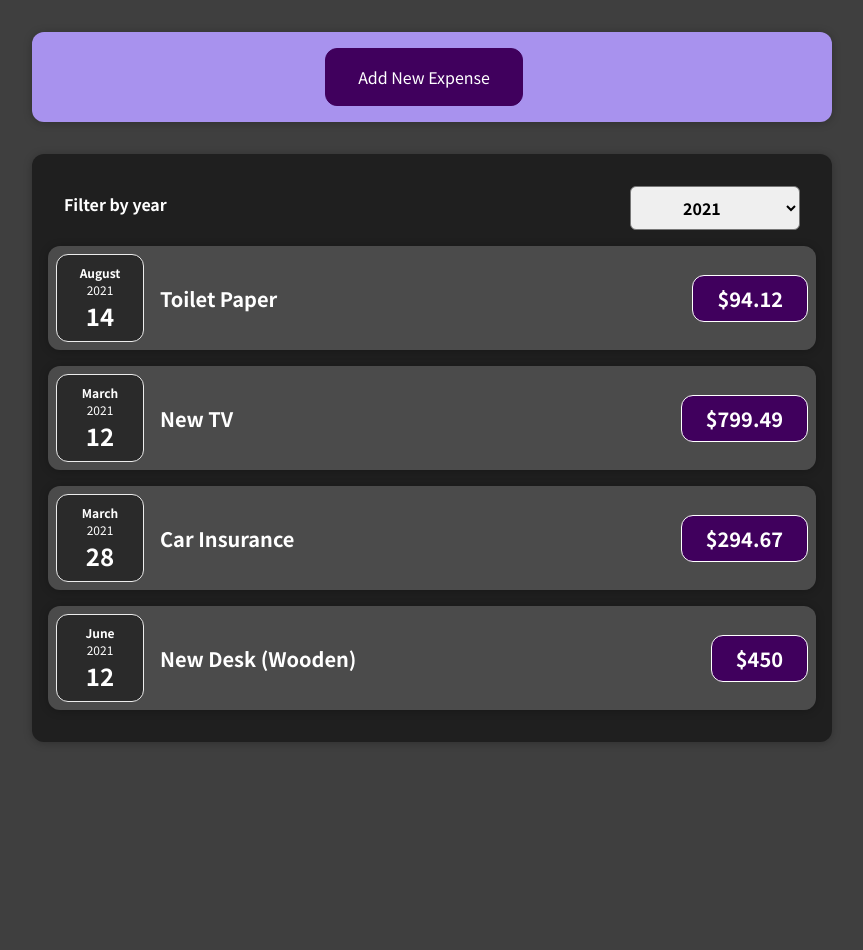
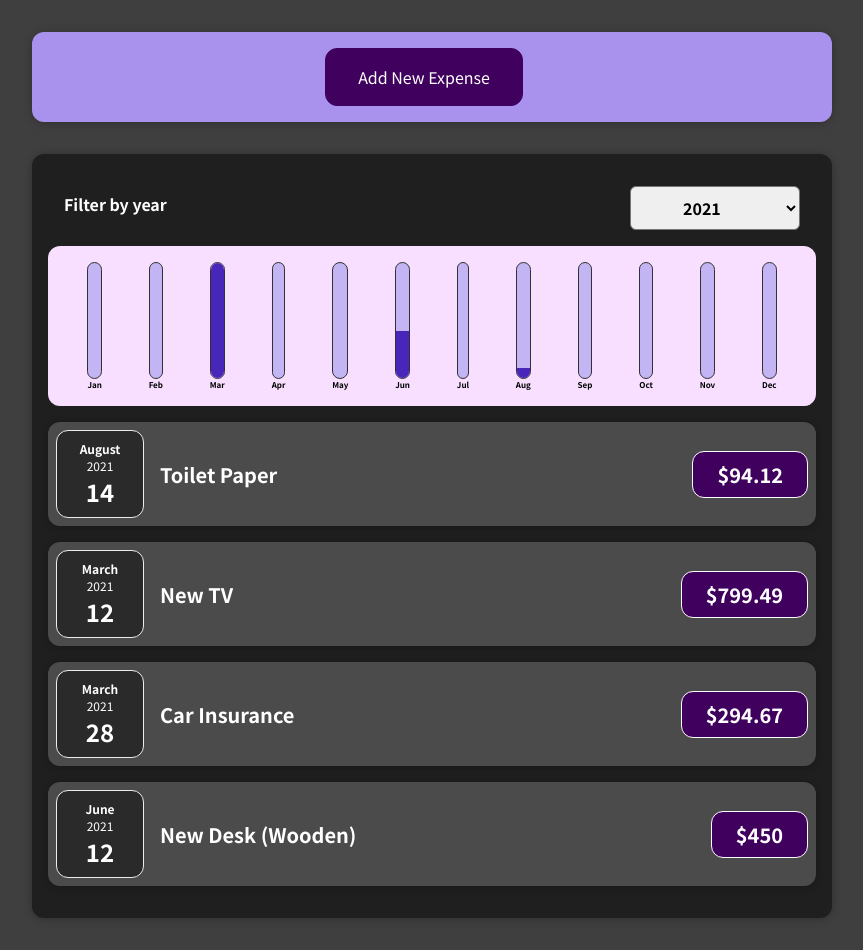
Before and after one commit to dcalhoun286/react-complete-guide, a React (Create React App) app: page / in a window 1280 px wide. Shown: the whole page, without its empty margins (208-1071 px from the left). Before the commit the page ends 800 px from the top, so only its background shows below. Built offline with nearby package versions, Linux system fonts and the light colour scheme.

Commit message:
added visualization of expenses

```diff
--- a/src/components/Chart/Chart.js
+++ b/src/components/Chart/Chart.js
@@ -1,9 +1,27 @@
 import './Chart.css';
 
-import './ChartBar';
+import ChartBar from './ChartBar';
 
-const Chart = () => {
+const Chart = (props) => {
 
-}
+  const dataPointValues = props.dataPoints.map(dataPoint => dataPoint.value);
+  const totalMaximum = Math.max(...dataPointValues);
+
+  return (
+
+    <div className='chart'>
+      {props.dataPoints.map((dataPoint) => (
+        <ChartBar
+          key={dataPoint.label}
+          value={dataPoint.value}
+          maxValue={totalMaximum}
+          label={dataPoint.label}
+        />
+      ))}
+    </div>
+
+  )
+
+};
 
 export default Chart;
--- a/src/components/Chart/ChartBar.js
+++ b/src/components/Chart/ChartBar.js
@@ -2,6 +2,24 @@
 
 const ChartBar = (props) => {
 
-}
+  let barFillHeight = '0%';
+
+  if (props.maxValue) {
+    barFillHeight = Math.round((props.value / props.maxValue) * 100) + '%';
+  }
+  return (
+    <div className='chart-bar'>
+      <div className='chart-bar__inner'>
+        <div
+          className='chart-bar__fill'
+          style={{height: barFillHeight}}
+        ></div>
+      </div>
+      <div className='chart-bar__label'>
+        {props.label}
+      </div>
+    </div>
+  )
+};
 
 export default ChartBar;
--- a/src/components/Expenses/Expenses.js
+++ b/src/components/Expenses/Expenses.js
@@ -5,6 +5,7 @@
 import Card from '../UI/Card';
 import ExpenseFilter from '../ExpenseFilter/ExpenseFilter';
 import ExpensesList from './ExpensesList';
+import ExpensesChart from './ExpensesChart';
 
 const Expenses = (props) => {
 
@@ -32,6 +33,7 @@
     <>
       <Card className='expenses'>
         <ExpenseFilter selected={chosenYear} onFilteredYearSelected={filteredYearHandler} />
+        <ExpensesChart expenses={expensesRendered} />
         <ExpensesList items={expensesRendered} />
       </Card>
     </>
--- /dev/null
+++ b/src/components/Expenses/ExpensesChart.js
@@ -0,0 +1,30 @@
+import Chart from '../Chart/Chart';
+
+const ExpensesChart = (props) => {
+
+  const chartDataPoints = [
+    { label: 'Jan', value: 0 },
+    { label: 'Feb', value: 0 },
+    { label: 'Mar', value: 0 },
+    { label: 'Apr', value: 0 },
+    { label: 'May', value: 0 },
+    { label: 'Jun', value: 0 },
+    { label: 'Jul', value: 0 },
+    { label: 'Aug', value: 0 },
+    { label: 'Sep', value: 0 },
+    { label: 'Oct', value: 0 },
+    { label: 'Nov', value: 0 },
+    { label: 'Dec', value: 0 },
+  ];
+
+  for (const expense of props.expenses) {
+    const expenseMonth = expense.date.getMonth();
+    chartDataPoints[expenseMonth].value += expense.amount;
+  }
+
+  return (
+    <Chart dataPoints={chartDataPoints} />
+  )
+}
+
+export default ExpensesChart;
```
